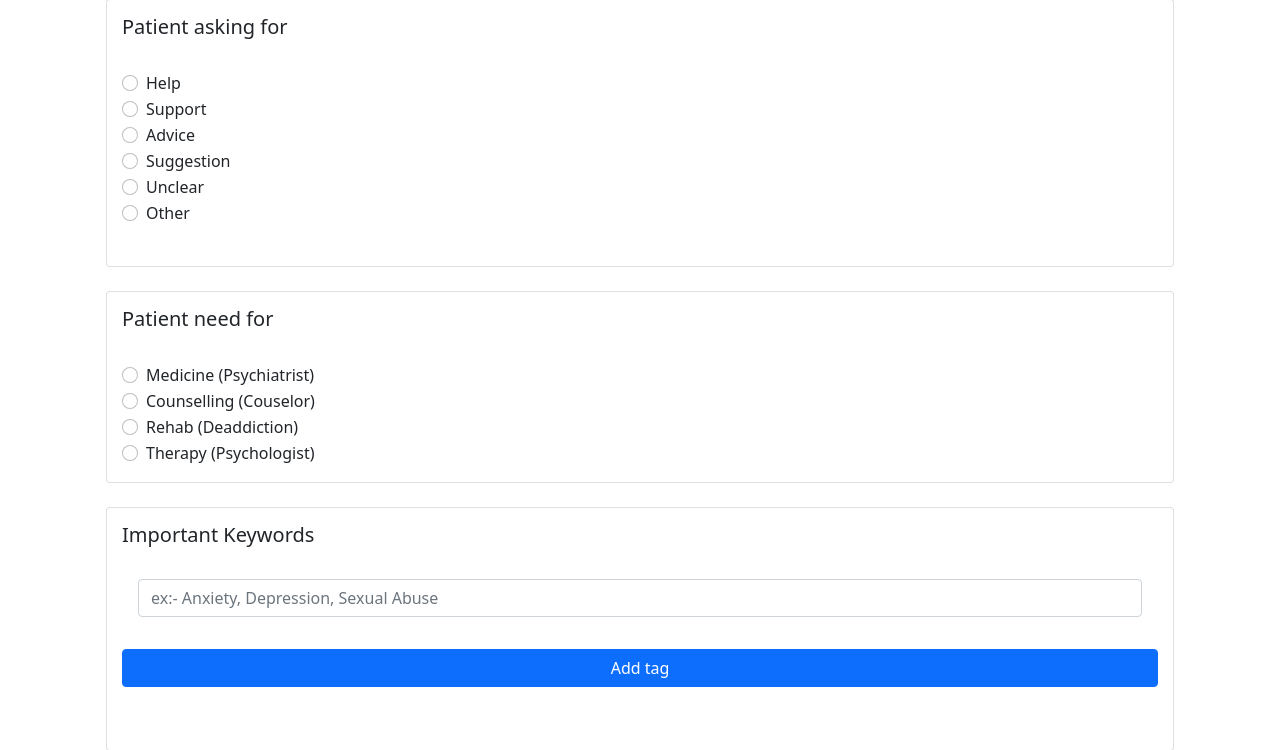
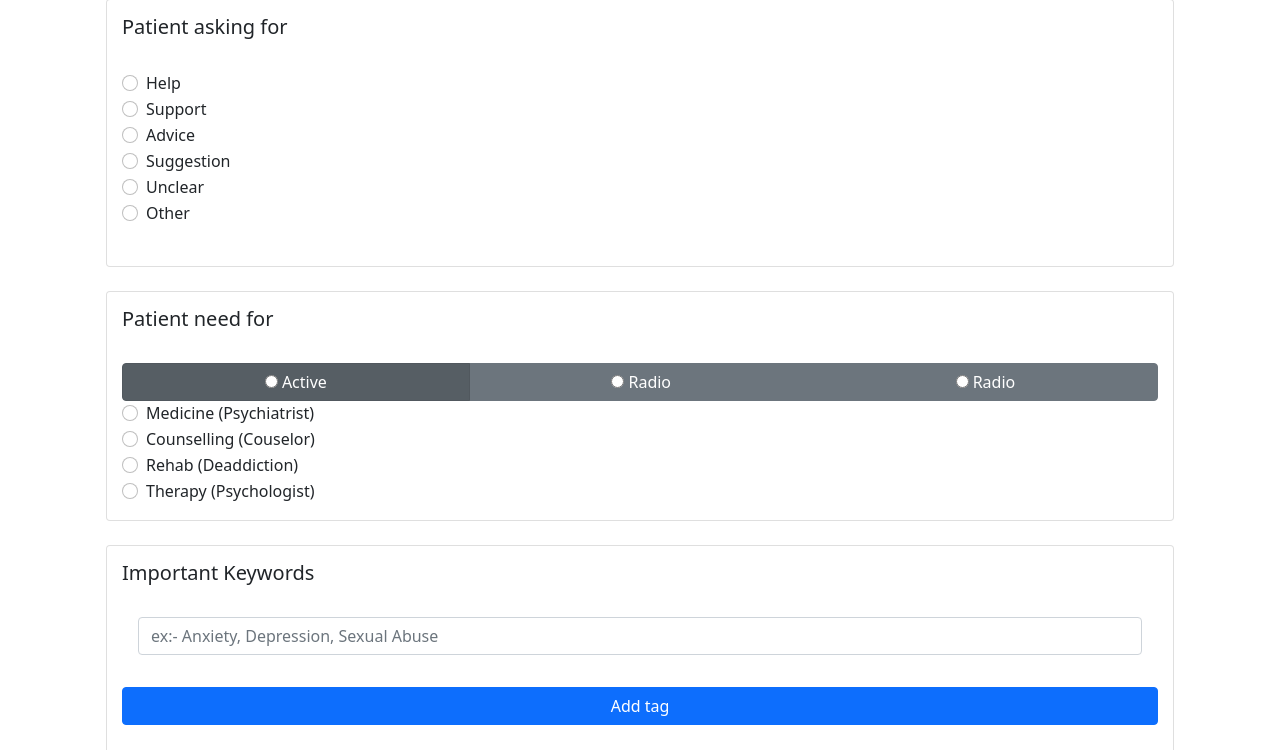
Before and after one commit to AbdulSamadFarshori/project_3001, a Django app: template templates/website/cases.html in a window 1280 px wide. Shown: the part 317-1067 px from the top of the page. Run offline with Django 3.2, Linux system fonts and the light colour scheme; the template is opened without the code that fills it, so the values that code supplies are empty; some libraries are stand-ins or nearby versions.

Commit message:
change in case.html

```diff
--- a/templates/website/cases.html
+++ b/templates/website/cases.html
@@ -320,6 +320,17 @@ function submitForm(){
                   <div class="card h-100 justify-content-center" id = "clicked" style="padding: 15px;">
                     <h5>Patient need for</h5>
                     <br>
+                    <div class="btn-group btn-group-toggle" data-toggle="buttons">
+                      <label class="btn btn-secondary active">
+                        <input type="radio" name="options" id="option1" autocomplete="off"> Active
+                      </label>
+                      <label class="btn btn-secondary">
+                        <input type="radio" name="options" id="option2" autocomplete="off"> Radio
+                      </label>
+                      <label class="btn btn-secondary">
+                        <input type="radio" name="options" id="option3" autocomplete="off"> Radio
+                      </label>
+                    </div>
                     <div class="form-check need-list">
                       <input class="form-check-input need" type="radio" name="flexRadioDefault1" id="medicine" value="medicine">
                       <label class="form-check-label" for="flexRadioDefault2">
```
